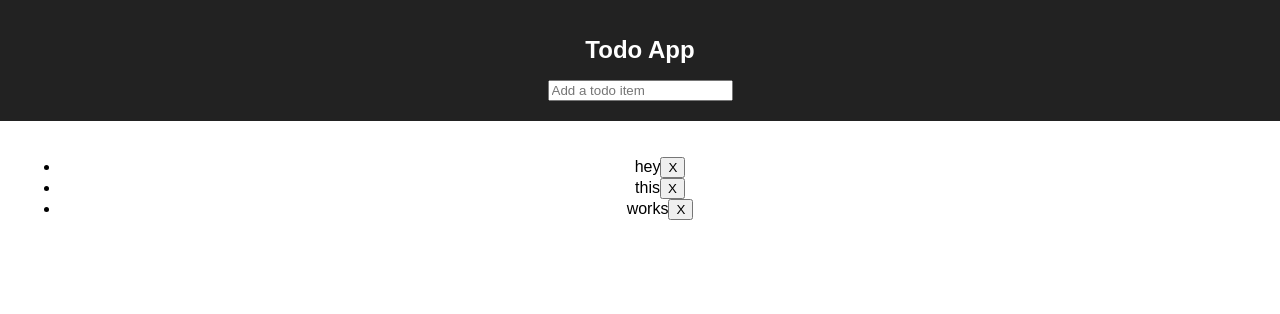
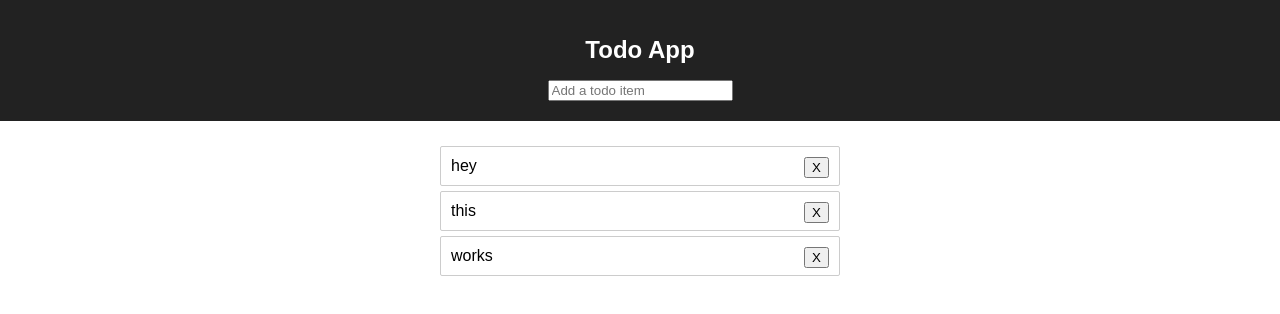
Before and after one commit to joshrosenhanst/my-watchlist, a React (Create React App) app: page / in a window 1280 px wide. Shown: the top 314 px of the page. Built offline with nearby package versions, Linux system fonts and the light colour scheme.

Commit message:
clean up todo list css

```diff
--- a/src/App.css
+++ b/src/App.css
@@ -18,10 +18,23 @@
 }
 
 .App-main .TodoList{
-
+  list-style:none;
+  margin:0;
+  padding:0;
+  max-width:400px;
+  margin:0 auto;
+  text-align:left;
 }
 
 .App-main .TodoList li{
+  border:1px solid #ccc;
+  border-radius:2px;
+  margin:5px 0;
+  padding:10px;
+}
+
+.App-main .TodoList li .remove-todo-item{
+  float:right;
 
 }
 
--- a/src/TodoList.js
+++ b/src/TodoList.js
@@ -31,8 +31,8 @@ class ListItem extends React.Component {
     render() {
         return (
             <li>
+                <button className="remove-todo-item" onClick={this.props.handleClose}>X</button>
                 {this.props.value}
-                <button className="remove-todo-item" onClick={this.props.handleClose}>X</button>
             </li>
         );
     }
```
